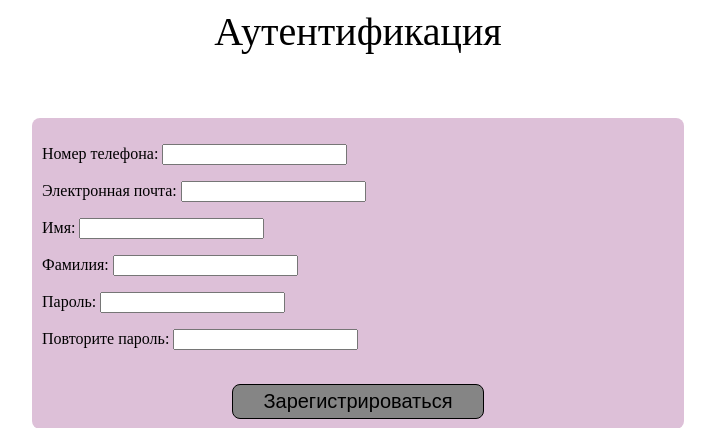
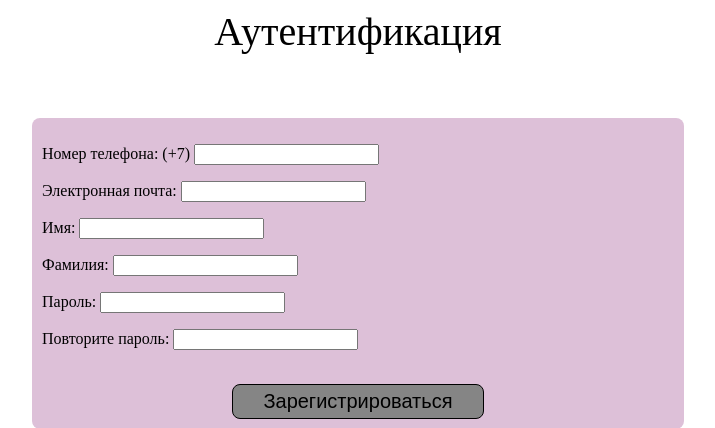
Before and after one commit to Thunderbirrd/Cosmetic, a Django app: page /auth/register in a window 1280 px wide. Shown: the top 428 px of the page, without its empty margins (282-997 px from the left). Run offline with Django 3.2, Linux system fonts and the light colour scheme; parts of the project's set-up code (start-up, migrations or seed data) failed here and were passed over.

Commit message:
Fixed maxlength in reg_form

```diff
--- a/Cosmetic/apps/authapp/templates/authapp/register.html
+++ b/Cosmetic/apps/authapp/templates/authapp/register.html
@@ -5,8 +5,8 @@
     <form class="form-horizontal" action="{% url 'auth:register' %}" method="post" enctype="multipart/form-data">
         {% csrf_token %}
         <p>
-            <label for="id_phone">Номер телефона:</label>
-            <input type="text" name="phone" maxlength="13" class="form-control" required="" id="id_phone">
+            <label for="id_phone">Номер телефона: (+7)</label>
+            <input type="text" name="phone" maxlength="10" class="form-control" required="" id="id_phone">
         </p>
         <p>
             <label for="id_email">Электронная почта:</label>
```
